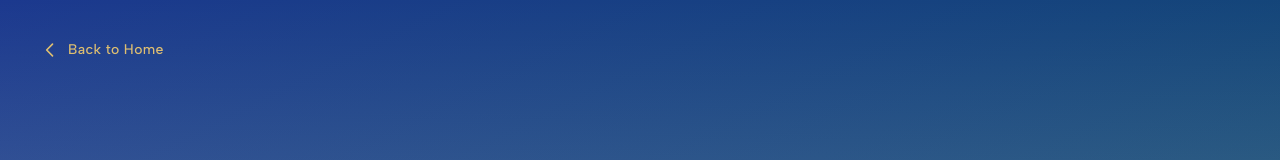
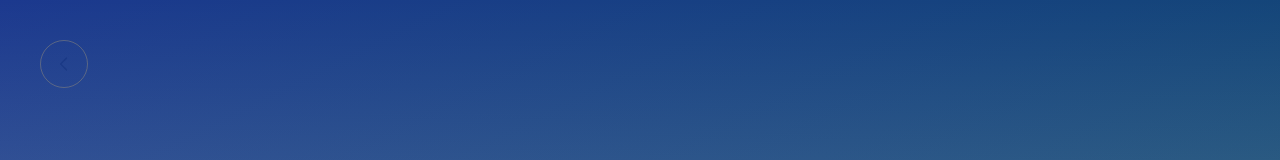
Before and after one commit to ardianilyas/portfolio, a Nuxt app: page /projects/bux in a window 1280 px wide. Shown: the top 160 px of the page. Built offline with nearby package versions, Linux system fonts and the light colour scheme.

Commit message:
feat: add parallax hero, glassmorphism back button, and staggered animation reveal

```diff
--- a/app/pages/projects/[slug].vue
+++ b/app/pages/projects/[slug].vue
@@ -1,30 +1,27 @@
 <template>
   <div class="project-detail-page bg-[var(--color-bg)] min-h-screen relative" v-if="project">
 
-    <!-- Top Nav -->
-    <nav class="absolute top-0 left-0 w-full p-6 md:p-10 z-50 flex justify-between items-center mix-blend-difference text-white">
-      <NuxtLink to="/" class="back-link group">
-        <svg class="transition-transform group-hover:-translate-x-1" width="20" height="20" viewBox="0 0 24 24" fill="none" stroke="currentColor" stroke-width="2">
-          <path stroke-linecap="round" stroke-linejoin="round" d="M15 19l-7-7 7-7" />
-        </svg>
-        <span class="font-sans font-medium text-sm tracking-wide">Back to Home</span>
-      </NuxtLink>
-    </nav>
+    <!-- Floating Back Button -->
+    <NuxtLink to="/" class="fixed top-6 left-6 md:top-10 md:left-10 z-[100] flex items-center justify-center w-12 h-12 rounded-full border border-white/30 mix-blend-difference text-white transition-all hover:scale-110 hover:bg-white hover:text-black group cursor-pointer">
+      <svg class="transition-transform group-hover:-translate-x-1" width="20" height="20" viewBox="0 0 24 24" fill="none" stroke="currentColor" stroke-width="2">
+        <path stroke-linecap="round" stroke-linejoin="round" d="M15 19l-7-7 7-7" />
+      </svg>
+    </NuxtLink>
 
     <!-- Main Visual Hero -->
     <header class="hero-visual relative w-full h-[60vh] md:h-[80vh] overflow-hidden flex items-end">
       <!-- Background Visual (Placeholder for Project Image) -->
-      <div class="absolute inset-0 z-0">
+      <div class="absolute inset-0 z-0" :style="parallaxStyle">
         <div class="w-full h-full object-cover" :class="project.heroClass"></div>
         <div class="absolute inset-0 bg-gradient-to-t from-[var(--color-bg)] via-[var(--color-bg)]/20 to-transparent"></div>
       </div>
 
       <!-- Hero Content -->
-      <div class="relative z-10 w-full max-w-[1100px] mx-auto px-6 md:px-10 pb-12 fade-up">
-        <h1 class="font-sans text-[clamp(48px,8vw,120px)] font-bold tracking-tighter leading-[0.9] mb-6 text-[var(--color-text)]">
+      <div class="relative z-10 w-full max-w-[1100px] mx-auto px-6 md:px-10 pb-12">
+        <h1 class="font-sans text-[clamp(48px,8vw,120px)] font-bold tracking-tighter leading-[0.9] mb-6 text-[var(--color-text)] fade-up fade-up-1">
           {{ project.name }}
         </h1>
-        <p class="font-sans text-[clamp(20px,2vw,28px)] font-medium text-[var(--color-text-2)] max-w-3xl leading-snug">
+        <p class="font-sans text-[clamp(20px,2vw,28px)] font-medium text-[var(--color-text-2)] max-w-3xl leading-snug fade-up fade-up-2">
           {{ project.description }}
         </p>
       </div>
@@ -32,10 +29,10 @@
 
     <!-- Project Details Grid -->
     <section class="max-w-[1100px] mx-auto px-6 md:px-10 py-16 md:py-24">
-      <div class="flex flex-col gap-12 md:gap-20 fade-up" style="transition-delay: 0.1s">
+      <div class="flex flex-col gap-12 md:gap-20">
 
         <!-- Metadata -->
-        <div class="flex flex-col md:flex-row gap-10 md:gap-20 border-t border-[var(--color-border)] pt-12 items-start justify-between">
+        <div class="flex flex-col md:flex-row gap-10 md:gap-20 border-t border-[var(--color-border)] pt-12 items-start justify-between fade-up fade-up-3">
           <div class="flex flex-col md:flex-row gap-10 md:gap-24 flex-1">
             <div class="shrink-0">
               <h4 class="meta-label">Timeline</h4>
@@ -61,7 +58,7 @@
         </div>
 
         <!-- Visual Gallery -->
-        <div class="flex flex-col gap-6 w-full">
+        <div class="flex flex-col gap-6 w-full fade-up fade-up-4">
           <div class="gallery-img-wrap rounded-[20px] md:rounded-[32px] overflow-hidden aspect-[4/3] md:aspect-[21/9] bg-[var(--color-surface)] border border-[var(--color-border)]">
             <div class="w-full h-full" :class="project.galleryClasses[0]"></div>
           </div>
@@ -76,7 +73,7 @@
         </div>
 
         <!-- Project Pagination -->
-        <div class="flex flex-row justify-between items-center gap-4 mt-8 pt-8 border-t border-[var(--color-border)] w-full">
+        <div class="flex flex-row justify-between items-center gap-4 mt-8 pt-8 border-t border-[var(--color-border)] w-full fade-up fade-up-5">
           <!-- Previous Button -->
           <NuxtLink
             v-if="prevProject"
@@ -117,6 +114,12 @@
 
 <script setup lang="ts">
 import { computed, onMounted } from 'vue'
+import { useWindowScroll } from '@vueuse/core'
+
+const { y } = useWindowScroll()
+const parallaxStyle = computed(() => ({
+  transform: `translateY(${y.value * 0.4}px)`
+}))
 
 const route = useRoute()
 const slug = route.params.slug as string
```
